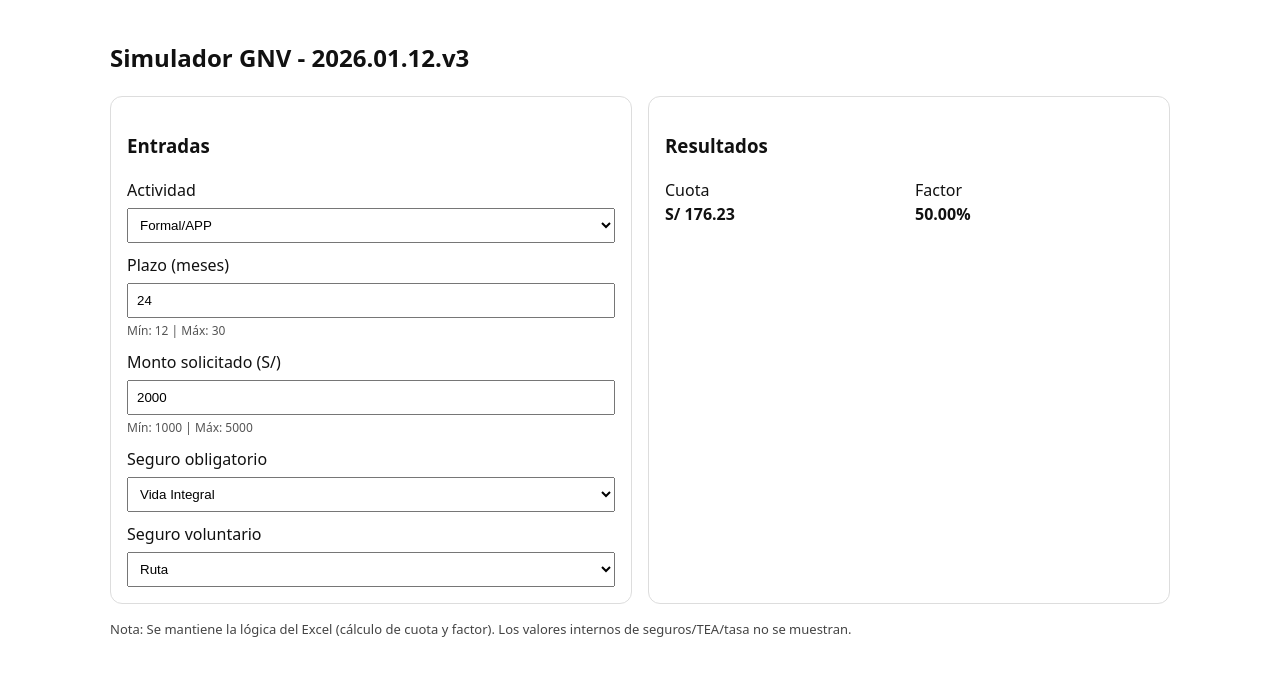
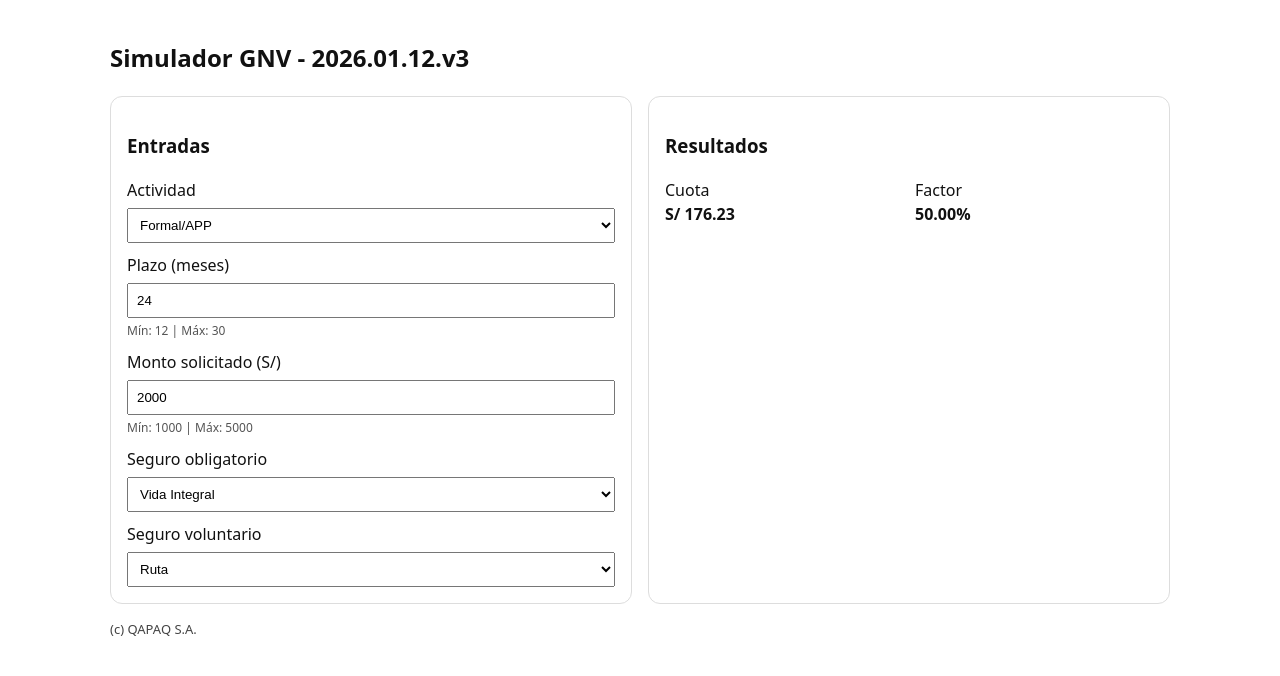
Before and after one commit to JomarkNoriega/SimuladorGNV2025-v1, a React (Vite) app: page / in a window 1280 px wide. Shown: the top 676 px of the page. Built offline with nearby package versions, Linux system fonts and the light colour scheme.

Commit message:
Add files via upload

```diff
--- a/src/App.jsx
+++ b/src/App.jsx
@@ -381,7 +381,7 @@ return {
       </div>
 
       <div style={{ marginTop: 16, fontSize: 13, color: "#444" }}>
-        Nota: Se mantiene la lógica del Excel (cálculo de cuota y factor). Los valores internos de seguros/TEA/tasa no se muestran.
+        (c) QAPAQ S.A.
       </div>
     </div>
   );
```
